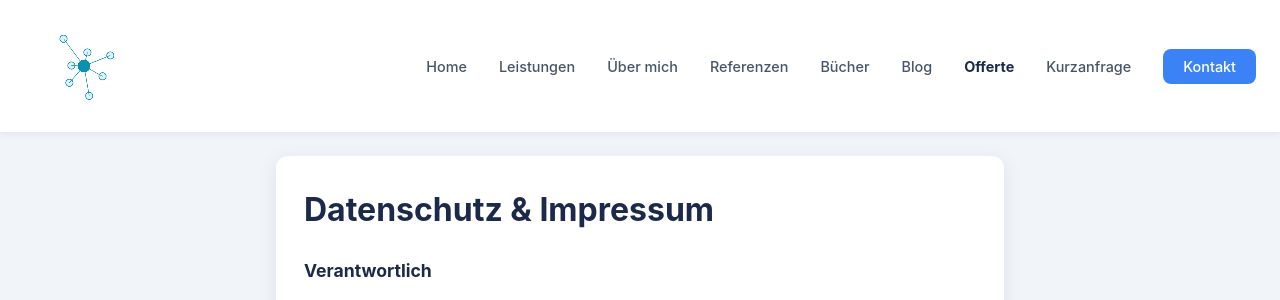
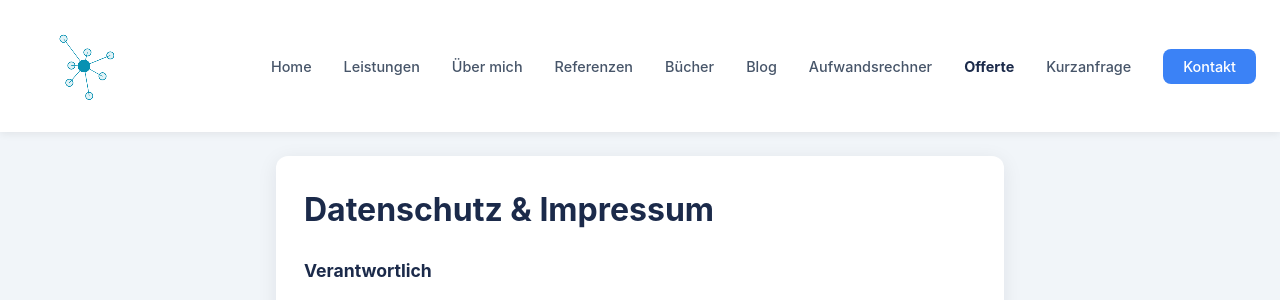
Before and after one commit to plebsapps/Offerten-Assistent-offerte.ralfwbalz.ch, a FastAPI app: page /impressum in a window 1280 px wide. Shown: the top 300 px of the page. Run offline with FastAPI, Linux system fonts and the light colour scheme; parts of the project's set-up code (start-up, migrations or seed data) failed here and were passed over.

Commit message:
Navigation: Menuepunkt Aufwandsrechner, Hamburger-Menue unter 1100px
Co-Authored-By: Claude Opus 5.5 <noreply@anthropic.com>

```diff
--- a/static/css/style.css
+++ b/static/css/style.css
@@ -68,8 +68,14 @@ body {
   margin: 0;
   padding: 0;
 }
-/* Acht Menüpunkte: knapp über dem Hamburger-Umschaltpunkt (900px) enger setzen, sonst läuft die Leiste über */
-@media (max-width: 1000px) { .nav-links { gap: 20px; } }
+/* Zehn Menüpunkte: unter 1250px enger setzen, unter 1100px auf das Hamburger-Menü
+   umschalten – sonst läuft die Leiste über. */
+@media (max-width: 1250px) { .nav-links { gap: 20px; } }
+/* Mit .nav davor, weil .nav-hamburger erst weiter unten auf display:none gesetzt wird. */
+@media (max-width: 1100px) {
+  .nav .nav-links { display: none; }
+  .nav .nav-hamburger { display: flex; }
+}
 .nav-links a {
   font-size: .9rem;
   font-weight: 500;
--- a/templates/einladung.html
+++ b/templates/einladung.html
@@ -23,7 +23,7 @@
   <meta name="twitter:description" content="Offerten im Gespräch erstellen: Anliegen per Sprache oder Text schildern, fertige Offerte als PDF erhalten.">
   <meta name="twitter:image"       content="https://offerte.ralfwbalz.ch/static/img/logo-ralfwbalz.svg">
 
-  <link rel="stylesheet" href="/static/css/style.css?v=20">
+  <link rel="stylesheet" href="/static/css/style.css?v=21">
   <link rel="icon" href="/favicon.ico" sizes="32x32">
   <link rel="icon" type="image/svg+xml" href="/static/img/favicon.svg">
   <link rel="apple-touch-icon" href="/apple-touch-icon.png">
@@ -41,6 +41,7 @@
         <li><a href="https://ralfwbalz.ch/#referenzen">Referenzen</a></li>
         <li><a href="https://ralfwbalz.ch/#buch">Bücher</a></li>
         <li><a href="https://ralfwbalz.ch/blog">Blog</a></li>
+        <li><a href="https://aufwandsrechner.ralfwbalz.ch">Aufwandsrechner</a></li>
         <li><a href="/" aria-current="page">Offerte</a></li>
         <li><a href="/kurzanfrage">Kurzanfrage</a></li>
         <li><a href="https://ralfwbalz.ch/#kontakt" class="nav-cta">Kontakt</a></li>
@@ -56,6 +57,7 @@
       <a href="https://ralfwbalz.ch/#referenzen">Referenzen</a>
       <a href="https://ralfwbalz.ch/#buch">Bücher</a>
       <a href="https://ralfwbalz.ch/blog">Blog</a>
+      <a href="https://aufwandsrechner.ralfwbalz.ch">Aufwandsrechner</a>
       <a href="/" aria-current="page">Offerte</a>
       <a href="/kurzanfrage">Kurzanfrage</a>
       <a href="https://ralfwbalz.ch/#kontakt">Kontakt</a>
--- a/templates/freigabe.html
+++ b/templates/freigabe.html
@@ -5,7 +5,7 @@
   <meta name="viewport" content="width=device-width, initial-scale=1.0">
   <meta name="robots" content="noindex">
   <title>Offerte-Freigabe – ralfwbalz.ch</title>
-  <link rel="stylesheet" href="/static/css/style.css?v=20">
+  <link rel="stylesheet" href="/static/css/style.css?v=21">
   <link rel="icon" href="/favicon.ico" sizes="32x32">
   <link rel="icon" type="image/svg+xml" href="/static/img/favicon.svg">
   <link rel="apple-touch-icon" href="/apple-touch-icon.png">
@@ -23,6 +23,7 @@
         <li><a href="https://ralfwbalz.ch/#referenzen">Referenzen</a></li>
         <li><a href="https://ralfwbalz.ch/#buch">Bücher</a></li>
         <li><a href="https://ralfwbalz.ch/blog">Blog</a></li>
+        <li><a href="https://aufwandsrechner.ralfwbalz.ch">Aufwandsrechner</a></li>
         <li><a href="/" aria-current="page">Offerte</a></li>
         <li><a href="/kurzanfrage">Kurzanfrage</a></li>
         <li><a href="https://ralfwbalz.ch/#kontakt" class="nav-cta">Kontakt</a></li>
@@ -38,6 +39,7 @@
       <a href="https://ralfwbalz.ch/#referenzen">Referenzen</a>
       <a href="https://ralfwbalz.ch/#buch">Bücher</a>
       <a href="https://ralfwbalz.ch/blog">Blog</a>
+      <a href="https://aufwandsrechner.ralfwbalz.ch">Aufwandsrechner</a>
       <a href="/" aria-current="page">Offerte</a>
       <a href="/kurzanfrage">Kurzanfrage</a>
       <a href="https://ralfwbalz.ch/#kontakt">Kontakt</a>
--- a/templates/impressum.html
+++ b/templates/impressum.html
@@ -7,7 +7,7 @@
   <meta name="robots" content="index, follow">
   <link rel="canonical" href="https://offerte.ralfwbalz.ch/impressum">
   <title>Datenschutz &amp; Impressum – Offerten-Assistent</title>
-  <link rel="stylesheet" href="/static/css/style.css?v=20">
+  <link rel="stylesheet" href="/static/css/style.css?v=21">
   <link rel="icon" href="/favicon.ico" sizes="32x32">
   <link rel="icon" type="image/svg+xml" href="/static/img/favicon.svg">
   <link rel="apple-touch-icon" href="/apple-touch-icon.png">
@@ -25,6 +25,7 @@
         <li><a href="https://ralfwbalz.ch/#referenzen">Referenzen</a></li>
         <li><a href="https://ralfwbalz.ch/#buch">Bücher</a></li>
         <li><a href="https://ralfwbalz.ch/blog">Blog</a></li>
+        <li><a href="https://aufwandsrechner.ralfwbalz.ch">Aufwandsrechner</a></li>
         <li><a href="/" aria-current="page">Offerte</a></li>
         <li><a href="/kurzanfrage">Kurzanfrage</a></li>
         <li><a href="https://ralfwbalz.ch/#kontakt" class="nav-cta">Kontakt</a></li>
@@ -40,6 +41,7 @@
       <a href="https://ralfwbalz.ch/#referenzen">Referenzen</a>
       <a href="https://ralfwbalz.ch/#buch">Bücher</a>
       <a href="https://ralfwbalz.ch/blog">Blog</a>
+      <a href="https://aufwandsrechner.ralfwbalz.ch">Aufwandsrechner</a>
       <a href="/" aria-current="page">Offerte</a>
       <a href="/kurzanfrage">Kurzanfrage</a>
       <a href="https://ralfwbalz.ch/#kontakt">Kontakt</a>
--- a/templates/index.html
+++ b/templates/index.html
@@ -6,7 +6,7 @@
   <meta name="viewport" content="width=device-width, initial-scale=1.0, viewport-fit=cover">
   <meta name="robots" content="noindex">
   <title>Offerten-Assistent – ralfwbalz.ch</title>
-  <link rel="stylesheet" href="/static/css/style.css?v=20">
+  <link rel="stylesheet" href="/static/css/style.css?v=21">
   <link rel="icon" href="/favicon.ico" sizes="32x32">
   <link rel="icon" type="image/svg+xml" href="/static/img/favicon.svg">
   <link rel="apple-touch-icon" href="/apple-touch-icon.png">
@@ -24,6 +24,7 @@
         <li><a href="https://ralfwbalz.ch/#referenzen">Referenzen</a></li>
         <li><a href="https://ralfwbalz.ch/#buch">Bücher</a></li>
         <li><a href="https://ralfwbalz.ch/blog">Blog</a></li>
+        <li><a href="https://aufwandsrechner.ralfwbalz.ch">Aufwandsrechner</a></li>
         <li><a href="/" aria-current="page">Offerte</a></li>
         <li><a href="/kurzanfrage">Kurzanfrage</a></li>
         <li><a href="https://ralfwbalz.ch/#kontakt" class="nav-cta">Kontakt</a></li>
@@ -39,6 +40,7 @@
       <a href="https://ralfwbalz.ch/#referenzen">Referenzen</a>
       <a href="https://ralfwbalz.ch/#buch">Bücher</a>
       <a href="https://ralfwbalz.ch/blog">Blog</a>
+      <a href="https://aufwandsrechner.ralfwbalz.ch">Aufwandsrechner</a>
       <a href="/" aria-current="page">Offerte</a>
       <a href="/kurzanfrage">Kurzanfrage</a>
       <a href="https://ralfwbalz.ch/#kontakt">Kontakt</a>
--- a/templates/kurzanfrage.html
+++ b/templates/kurzanfrage.html
@@ -17,7 +17,7 @@
   <meta property="og:image"       content="https://offerte.ralfwbalz.ch/static/img/logo-ralfwbalz.svg">
   <meta property="og:locale"      content="de_CH">
 
-  <link rel="stylesheet" href="/static/css/style.css?v=20">
+  <link rel="stylesheet" href="/static/css/style.css?v=21">
   <link rel="icon" href="/favicon.ico" sizes="32x32">
   <link rel="icon" type="image/svg+xml" href="/static/img/favicon.svg">
   <link rel="apple-touch-icon" href="/apple-touch-icon.png">
@@ -35,6 +35,7 @@
         <li><a href="https://ralfwbalz.ch/#referenzen">Referenzen</a></li>
         <li><a href="https://ralfwbalz.ch/#buch">Bücher</a></li>
         <li><a href="https://ralfwbalz.ch/blog">Blog</a></li>
+        <li><a href="https://aufwandsrechner.ralfwbalz.ch">Aufwandsrechner</a></li>
         <li><a href="/">Offerte</a></li>
         <li><a href="/kurzanfrage" aria-current="page">Kurzanfrage</a></li>
         <li><a href="https://ralfwbalz.ch/#kontakt" class="nav-cta">Kontakt</a></li>
@@ -50,6 +51,7 @@
       <a href="https://ralfwbalz.ch/#referenzen">Referenzen</a>
       <a href="https://ralfwbalz.ch/#buch">Bücher</a>
       <a href="https://ralfwbalz.ch/blog">Blog</a>
+      <a href="https://aufwandsrechner.ralfwbalz.ch">Aufwandsrechner</a>
       <a href="/">Offerte</a>
       <a href="/kurzanfrage" aria-current="page">Kurzanfrage</a>
       <a href="https://ralfwbalz.ch/#kontakt">Kontakt</a>
```
Also changed, not shown: CLAUDE.md (+4 -0 lines).
